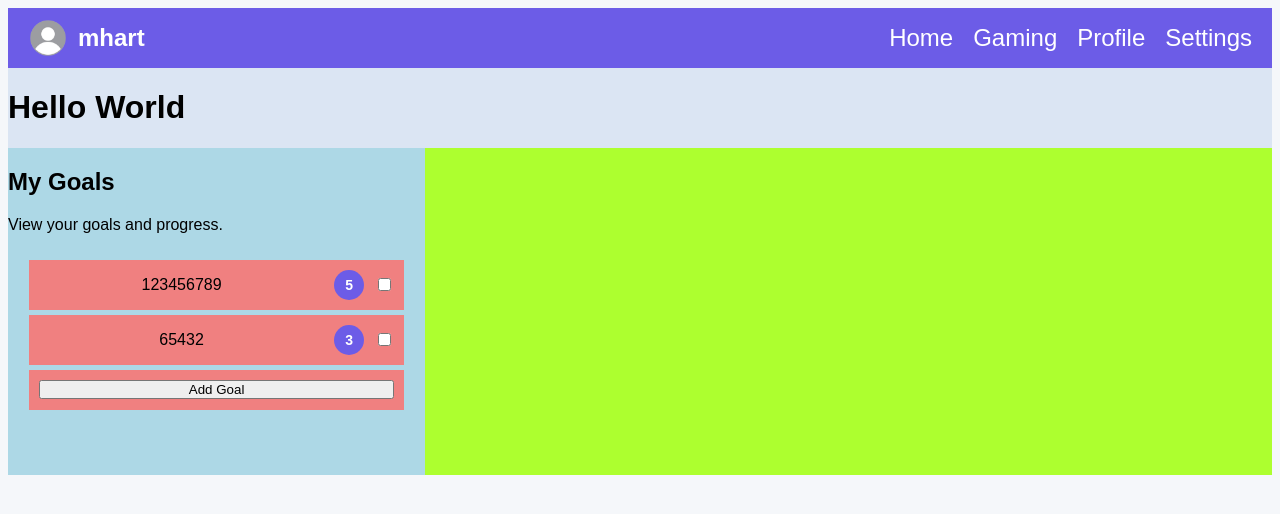
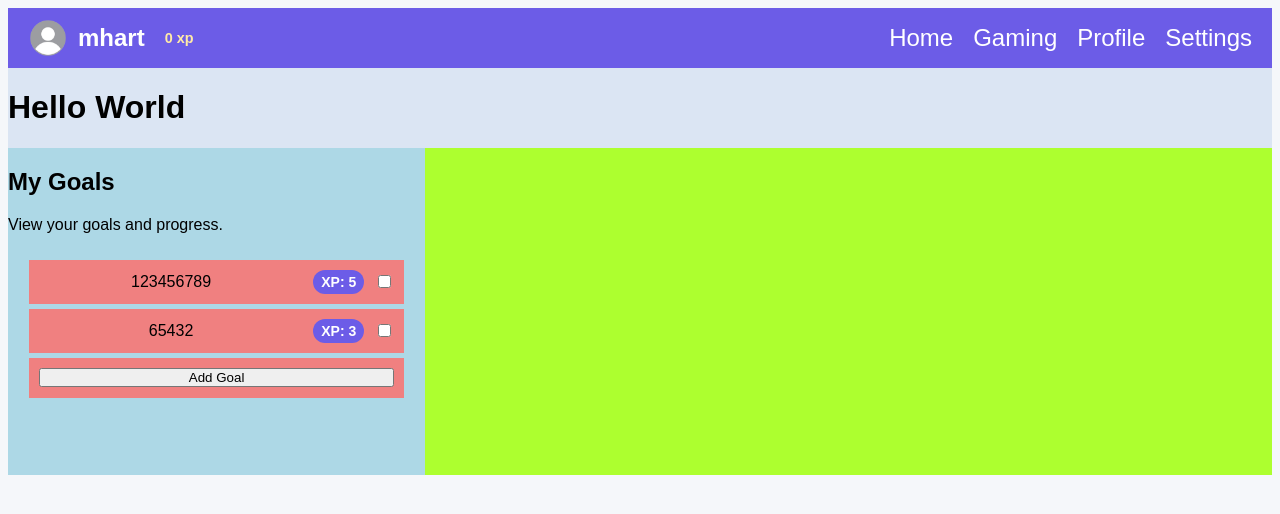
Before and after one commit to MlgEpicCar/HenHacks2026, a Flask app: page / in a window 1280 px wide. Shown: the top 514 px of the page. Run offline with Flask 3, Linux system fonts and the light colour scheme; the visitor is signed in with stand-in values (Sample User, id 1).

Commit message:
added xp gain from goals
xp num in nav
deleted goals.json cuz unused

```diff
--- a/routes.py
+++ b/routes.py
@@ -1,5 +1,5 @@
 from flask import render_template, request, session, redirect, url_for, flash, jsonify
-from models import db, Goal
+from models import db, User, Goal
 from accounts import register_user, authenticate_user
 
 def setup_routes(app):
@@ -38,6 +38,30 @@ def setup_routes(app):
         db.session.delete(goal)
         db.session.commit()
         return jsonify(success=True)
+
+    @app.route("/toggle_goal", methods=["POST"])
+    def toggle_goal():
+        if "user_id" not in session:
+            return jsonify(error="not logged in"), 401
+        data = request.get_json() or {}
+        goal_id = data.get("id")
+        completed = data.get("completed")
+        if goal_id is None or completed is None:
+            return jsonify(error="missing fields"), 400
+        goal = Goal.query.get(goal_id)
+        if not goal or goal.user_id != session.get("user_id"):
+            return jsonify(error="not found"), 404
+        # only award xp when marking completed true from false
+        xp_awarded = 0
+        if completed and not goal.completed:
+            xp_awarded = goal.priority or 1
+            user = User.query.get(session["user_id"])
+            user.xp = (user.xp or 0) + xp_awarded
+            db.session.add(user)
+        goal.completed = bool(completed)
+        db.session.add(goal)
+        db.session.commit()
+        return jsonify(success=True, xp= xp_awarded)
 
     @app.route("/gaming")
     def gaming():
--- a/static/script.js
+++ b/static/script.js
@@ -16,7 +16,7 @@ function addItem() {
     const input = document.getElementById("itemInput");
     const priorityInput = document.getElementById("priorityInput");
     const value = input.value.trim();
-    const xp = parseInt(priorityInput.value * 20) || 20 * 3;
+    const priority = parseInt(priorityInput.value) || 3;
 
     if (value === "") return;
 
@@ -24,7 +24,7 @@ function addItem() {
     fetch("/add_goal", {
         method: "POST",
         headers: { "Content-Type": "application/json" },
-        body: JSON.stringify({ text: value, XP: xp })
+        body: JSON.stringify({ text: value, priority: priority })
     })
         .then(res => {
             if (!res.ok) throw res;
@@ -48,7 +48,7 @@ function addItem() {
             const badge = document.createElement("span");
             badge.classList.add("priority-badge");
             badge.title = "Priority";
-            badge.textContent = data.priority;
+            badge.textContent = "XP: " + data.priority; // example: 1 XP per priority level
 
             const checkbox = document.createElement("input");
             checkbox.type = "checkbox";
@@ -114,4 +114,51 @@ document.addEventListener("DOMContentLoaded", function() {
             alert("Error deleting goal");
         });
     });
+
+    // checkbox toggle handler (delegated)
+    goalsContainer.addEventListener("change", function(e) {
+        const cb = e.target;
+        if (!cb.classList.contains("goal-checkbox")) return;
+        const goalDiv = cb.closest(".goals");
+        if (!goalDiv) return;
+        const id = goalDiv.dataset.goalId;
+        const completed = cb.checked;
+        fetch("/toggle_goal", {
+            method: "POST",
+            headers: { "Content-Type": "application/json" },
+            body: JSON.stringify({ id: id, completed: completed })
+        })
+        .then(res => {
+            if (!res.ok) throw res;
+            return res.json();
+        })
+        .then(data => {
+            if (data.error) {
+                alert(data.error);
+                return;
+            }
+            if (data.xp) {
+                const xpSpan = document.querySelector(".xp");
+                if (xpSpan) {
+                    // parse current xp and add
+                    const curr = parseInt(xpSpan.textContent) || 0;
+                    xpSpan.textContent = (curr + data.xp) + " xp";
+                }
+            }
+        })
+        .catch(err => {
+            console.error("Toggle request failed", err);
+            alert("Error updating goal status");
+        });
+    });
+
+    // ensure existing badges show XP text regardless of previous rendering
+    goalsContainer.querySelectorAll(".priority-badge").forEach(b => {
+        const text = b.textContent.trim();
+        const num = parseInt(text.replace(/[^0-9]/g, "")) || 0;
+        // if it doesn't already start with XP, rewrite
+        if (!text.startsWith("XP")) {
+            b.textContent = "XP: " + (num);
+        }
+    });
 });
--- a/static/style.css
+++ b/static/style.css
@@ -43,7 +43,12 @@ body {
     text-decoration: none;
     color: white;
 }
-
+.xp {
+    margin-left: 10px;
+    font-size: 0.9rem;
+    color: #ffeaa7;
+    font-weight: bold;
+}
 .nav-links {
     list-style: none;
     display: flex;
@@ -110,15 +115,17 @@ body {
 .priority-badge {
     background-color: #6c5ce7;
     color: white;
-    border-radius: 50%;
-    width: 30px;
-    height: 30px;
-    display: flex;
+    border-radius: 12px;
+    padding: 4px 8px;
+    display: inline-flex;
     align-items: center;
     justify-content: center;
     font-weight: bold;
     font-size: 14px;
     flex-shrink: 0;
+    min-width: 24px;
+    height: 24px;
+    box-sizing: border-box;
 }
 .hubzone {
     background-color: greenyellow;
--- a/templates/base.html
+++ b/templates/base.html
@@ -12,6 +12,7 @@
             <img class="profile" src="{{ url_for('static', filename='pfps/unknown.png') }}" alt="Profile Picture">
             {% if current_user %}
                 <span class="login">{{ current_user.username }}</span>
+                <span class="xp">{{ current_user.xp or 0 }} xp</span>
             {% else %}
                 <span class="login"><a href="{{ url_for('login') }}">Log In</a></span>
             {% endif %}
--- a/templates/index.html
+++ b/templates/index.html
@@ -13,7 +13,7 @@
                 {% for goal in goals %}
                     <div class="goals" data-goal-id="{{ goal.id }}" data-priority="{{ goal.priority }}">
                         <p class="goaltxt">{{ goal.text }}</p>
-                        <span class="priority-badge" title="Priority">{{ goal.priority }}</span>
+                        <span class="priority-badge" title="Priority">XP: {{ goal.priority }}</span>
                         <input class="goal-checkbox" type="checkbox" {% if goal.completed %}checked{% endif %}>
                     </div>
                 {% endfor %}
```
Also changed, not shown: goals.json (deleted, +0 -10 lines).
